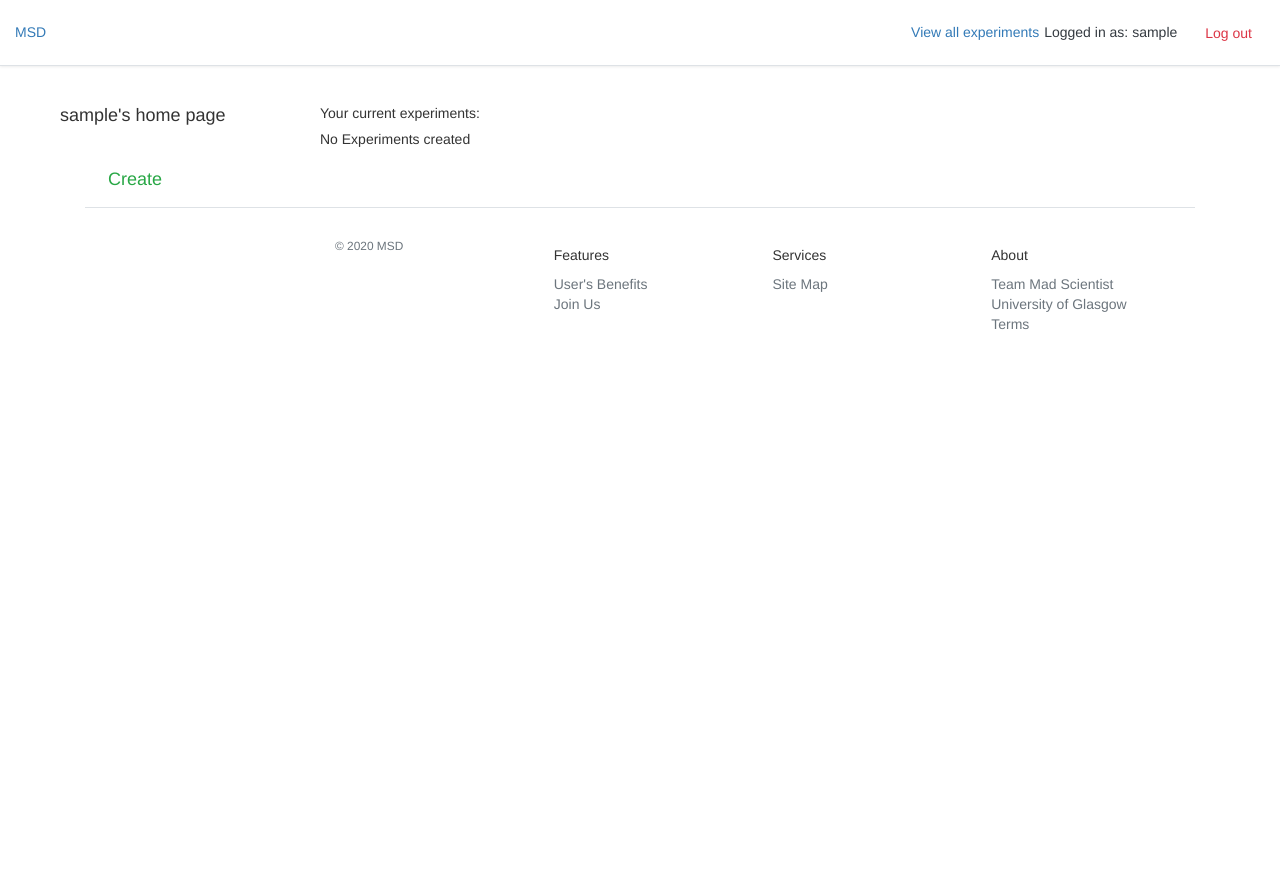
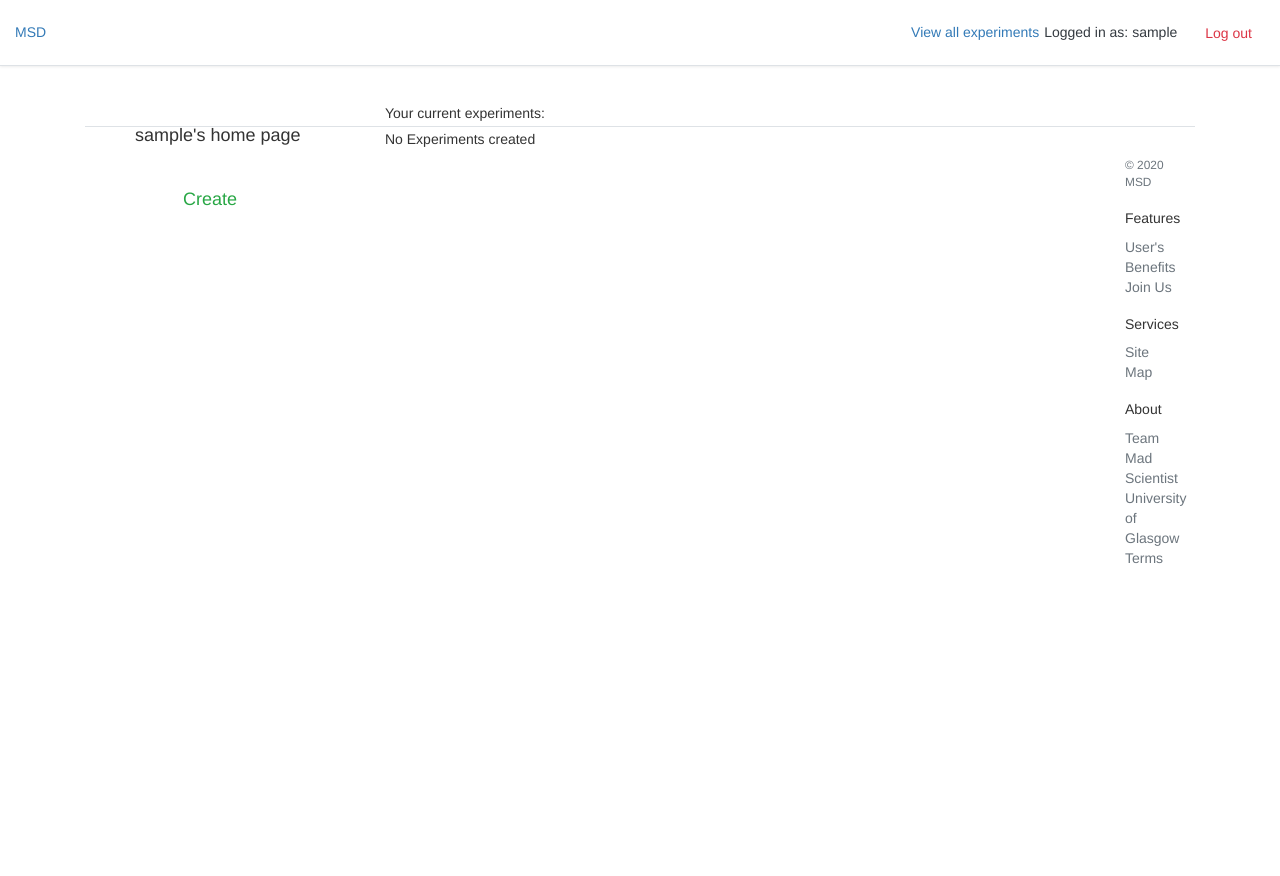
Before and after one commit to DrewMclachlan/IT-PW, a Django app: page /experimenter/home/ in a window 1280 px wide. After the commit the page ends 564 px from the top, so only its background shows below. Run offline with Django 3.2, Linux system fonts and the light colour scheme; the visitor is signed in with stand-in values (Sample User, id 1); data that the repository does not hold is empty; some libraries are stand-ins or nearby versions.

Commit message:
fixing centering

```diff
--- a/participants_wanted/templates/expr/home.html
+++ b/participants_wanted/templates/expr/home.html
@@ -10,7 +10,11 @@
 </head>
 {% block body_block %}
 <body>
-      <div class="col-md-3 order-md-1" style="height: 100%;">
+
+<div class="container">
+<br/>
+    <div class="col">
+    <div class="col-md-3 order-md-1" style="min-height:100%; height:100%;">
 <div style="border:1px; width:200px; margin:auto;">
     <br/>
 <h4>{{ user.username }}'s home page</h4>
@@ -18,8 +22,8 @@
 <a href = "{% url 'experimenter:createexpr' %}" class="btn btn-lg btn-outline-success btn-block" style="width: 150px; height: 45px">Create</a>
 </div>
       </div>
-<div class="container">
-<br/>
+    </div>
+    <div class="col-md-8">
 <h5>Your current experiments:</h5>
 
     <div id="accordion">
@@ -88,7 +92,7 @@
 
 
 </div>
-
+</div>
 
 </body>
 
```
Also changed, not shown: participants_wanted/experimenter/migrations/0001_initial.py (deleted), participants_wanted/experimenter/migrations/0002_auto_20200322_1740.py (deleted), participants_wanted/experimenter/migrations/0003_auto_20200322_1743.py (deleted), participants_wanted/experimenter/migrations/0004_auto_20200322_1753.py (deleted), participants_wanted/experimenter/migrations/0005_auto_20200322_1753.py (deleted), participants_wanted/experimenter/migrations/0006_auto_20200322_1923.py (deleted), participants_wanted/experimenter/migrations/0007_auto_20200322_1928.py (deleted), participants_wanted/experimenter/migrations/0008_auto_20200322_1931.py (deleted), participants_wanted/student/migrations/0001_initial.py, participants_wanted/student/migrations/0002_auto_20200322_1923.py (deleted), participants_wanted/student/migrations/0003_auto_20200322_1925.py (deleted), participants_wanted/student/migrations/0004_auto_20200322_1928.py (deleted), participants_wanted/student/migrations/0005_auto_20200322_1931.py (deleted), participants_wanted/student/migrations/0006_studentinfo_notifications.py (deleted), 2 more files, 1 other file.
